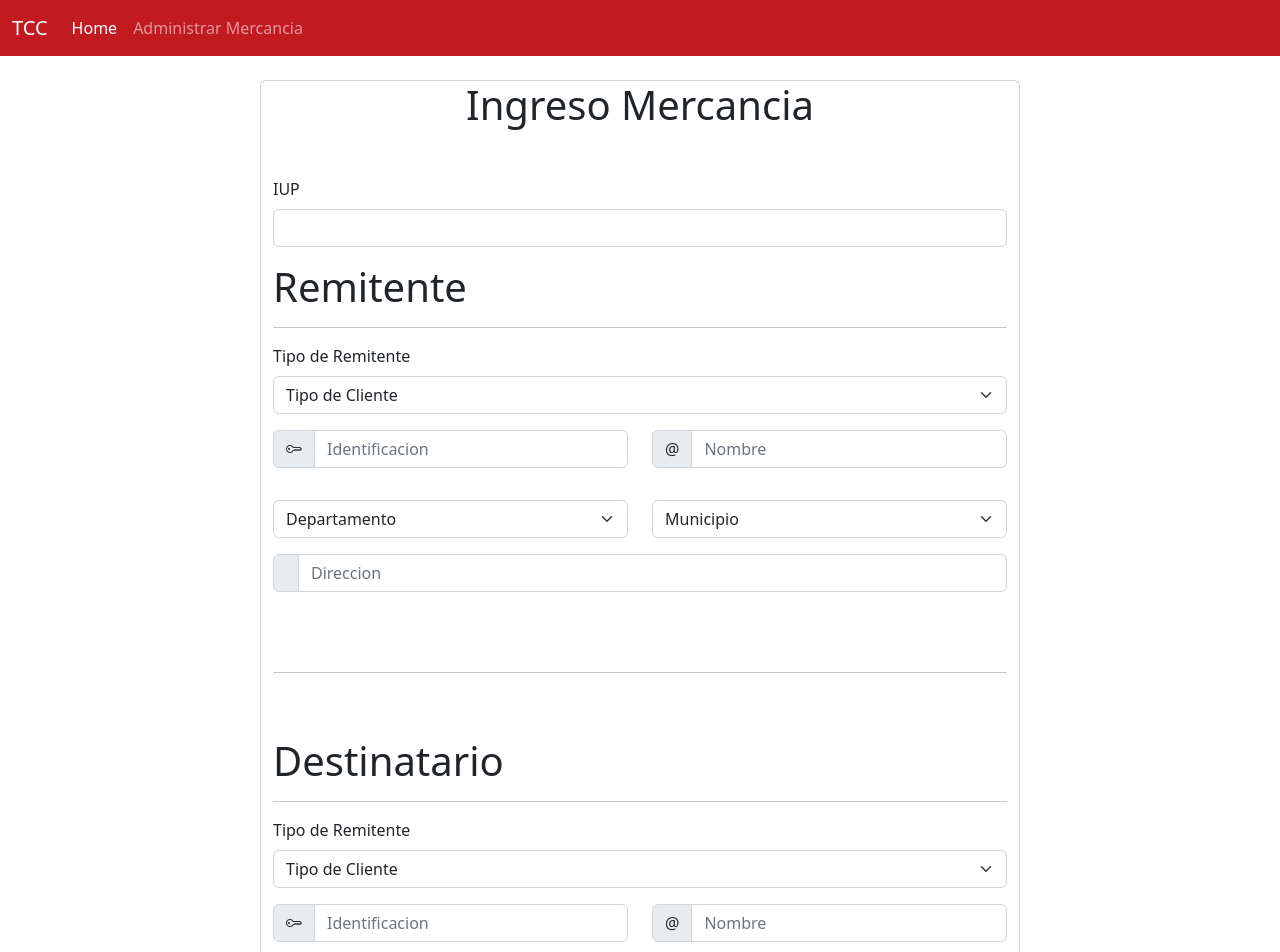
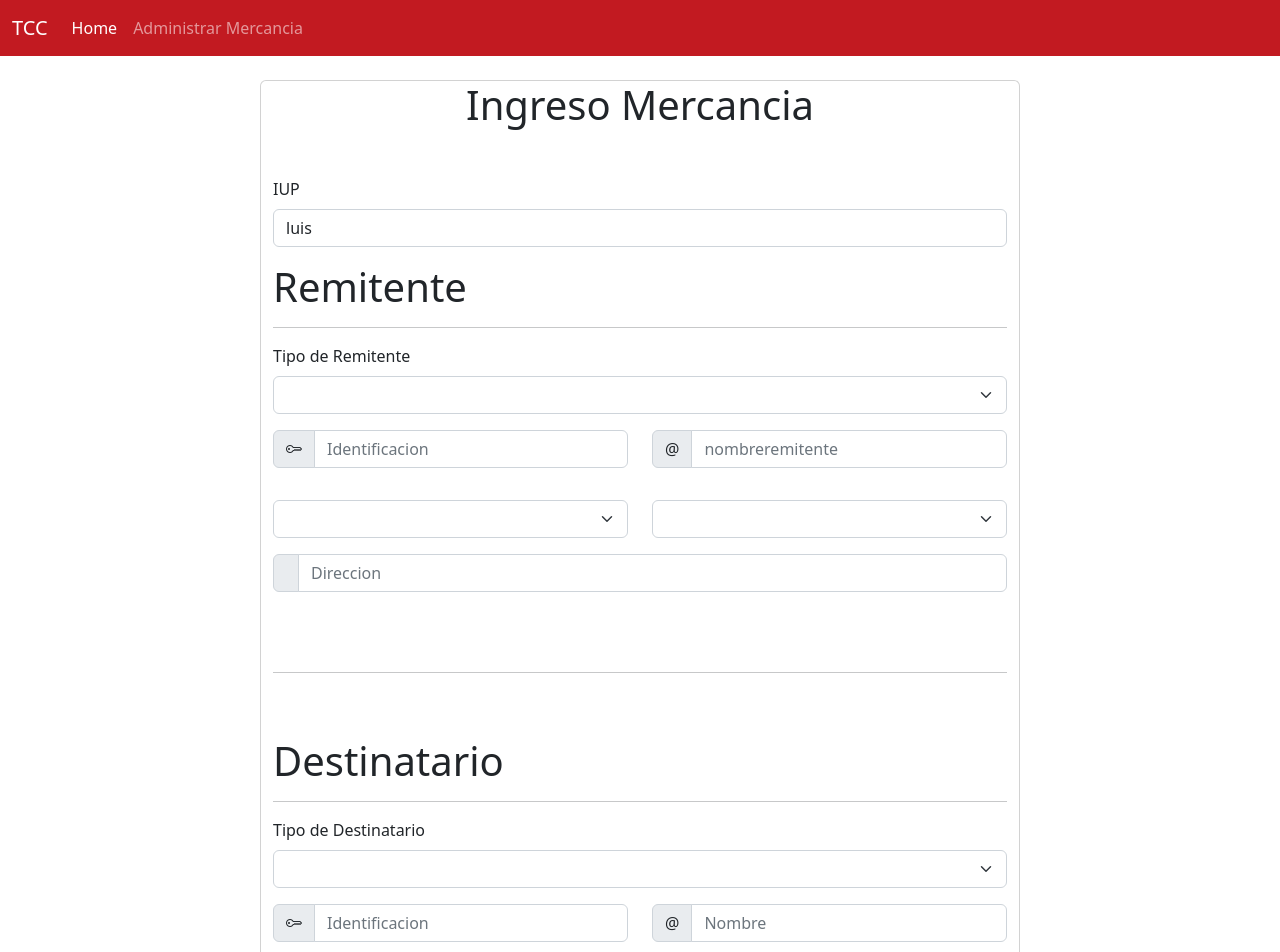
Before and after one commit to naacho74/ProyectoTcc, an Angular app: page / in a window 1280 px wide. Shown: the top 952 px of the page. Built offline with nearby package versions, Linux system fonts and the light colour scheme.

Commit message:
validacion formulario

```diff
--- a/src/app/app.module.ts
+++ b/src/app/app.module.ts
@@ -8,6 +8,8 @@ import { FooterComponent } from './shared/footer/footer.component';
 import { HomeComponent } from './home/home.component';
 import { MercanciaComponent } from './mercancia/mercancia.component';
 import { FormularioRegistroComponent } from './formulario-registro/formulario-registro.component';
+
+import {ReactiveFormsModule} from '@angular/forms'
 
 @NgModule({
   declarations: [
@@ -20,7 +22,8 @@ import { FormularioRegistroComponent } from './formulario-registro/formulario-re
   ],
   imports: [
     BrowserModule,
-    AppRoutingModule
+    AppRoutingModule,
+    ReactiveFormsModule
   ],
   providers: [],
   bootstrap: [AppComponent]
--- a/src/app/formulario-registro/formulario-registro.component.html
+++ b/src/app/formulario-registro/formulario-registro.component.html
@@ -1,7 +1,7 @@
 <div class="container">
     <div class="row">
         <div class="col-12 col-md-8 card mx-auto d-block ">
-            <form>
+            <form [formGroup]="formulario" (ngSubmit)="analizarFormulario()">
                 <div class="row">
                     <div class="col-12">
                         <h1 class="mb-5 text-center">Ingreso Mercancia</h1>
@@ -11,7 +11,9 @@
 
                 <div class="mb-3">
                     <label class="form-label">IUP</label>
-                    <input type="text" class="form-control" id="">
+                    <input type="text" class="form-control" id="" formControlName="iup">
+                    <div *ngIf="formulario.get('iup')?.touched && formulario.get('iup')?.errors?.['required']" id="emailHelp" class="form-text text-danger fw-bold">Este Campo es Obligatorio</div>
+                    <div *ngIf="formulario.get('iup')?.touched && formulario.get('iup')?.errors?.['minlength']" id="emailHelp" class="form-text text-danger fw-bold">Este Campo debe tener al menos 6 caractéres</div>
                     <div id="emailHelp" class="form-text"></div>
                 </div>
                 <h1>Remitente</h1>
@@ -20,7 +22,8 @@
 
                 <div class="mb-3">
                     <label class="form-label">Tipo de Remitente</label>
-                    <select class="form-select" aria-label="Default select example">
+                    <select class="form-select" aria-label="Default select example" formControlName="tiporemitente" >
+
                         <option selected>Tipo de Cliente</option>
                         <option value="1">Empresa</option>
                         <option value="2">Persona Natural</option>
@@ -36,13 +39,16 @@
                                 <span class="input-group-text" id="basic-addon1">
                                     <i class="bi bi-key"></i>
                                 </span>
-                                <input type="text" class="form-control" placeholder="Identificacion">
+                                <input  type="text" class="form-control" placeholder="Identificacion" formControlName="idremitente">
+                                <div *ngIf="formulario.get('idremitente')?.touched && formulario.get('idremitente')?.errors?.['required']" id="emailHelp" class="form-text text-danger fw-bold">Este Campo es Obligatorio</div>
+
                             </div>
                         </div>
                         <div class="col-6">
                             <div class="input-group mb-3">
                                 <span class="input-group-text" id="basic-addon1">@</span>
-                                <input type="text" class="form-control" placeholder="Nombre">
+                                <input type="text" class="form-control" placeholder="nombreremitente" formControlName="nombreremitente">
+                                <div *ngIf="formulario.get('nombreremitente')?.touched && formulario.get('nombreremitente')?.errors?.['required']" id="emailHelp" class="form-text text-danger fw-bold">Este Campo es Obligatorio</div>
                             </div>
                         </div>
                     </div>
@@ -51,7 +57,8 @@
                 <div class="mb-3">
                     <div class="row">
                         <div class="col-6">
-                            <select class="form-select" aria-label="Default select example">
+                            <select class="form-select" aria-label="Default select example" formControlName="departamentoremitente">
+
                                 <option selected>Departamento</option>
                                 <option value="1">One</option>
                                 <option value="2">Two</option>
@@ -60,7 +67,8 @@
 
                         </div>
                         <div class="col-6">
-                            <select class="form-select" aria-label="Default select example">
+                            <select class="form-select" aria-label="Default select example" formControlName="municipioremitente">
+
                                 <option selected>Municipio</option>
                                 <option value="1">One</option>
                                 <option value="2">Two</option>
@@ -75,7 +83,8 @@
                         <span class="input-group-text" id="basic-addon1">
                            <i></i>
                         </span>
-                        <input type="text" class="form-control" placeholder="Direccion" >
+                        <input type="text" class="form-control" placeholder="Direccion" formControlName="direccionremitente">
+                        <div *ngIf="formulario.get('direccionremitente')?.touched && formulario.get('direccionremitente')?.errors?.['required']" id="emailHelp" class="form-text text-danger fw-bold">Este Campo es Obligatorio</div>
                       </div>
 
                    </div>
@@ -89,8 +98,9 @@
                 <hr>
 
                 <div class="mb-3">
-                    <label class="form-label">Tipo de Remitente</label>
-                    <select class="form-select" aria-label="Default select example">
+                    <label class="form-label">Tipo de Destinatario</label>
+                    <select class="form-select" aria-label="Default select example" formControlName="tipodestinatario">
+
                         <option selected>Tipo de Cliente</option>
                         <option value="1">Empresa</option>
                         <option value="2">Persona Natural</option>
@@ -106,13 +116,15 @@
                                 <span class="input-group-text" id="basic-addon1">
                                     <i class="bi bi-key"></i>
                                 </span>
-                                <input type="text" class="form-control" placeholder="Identificacion">
+                                <input type="text" class="form-control" placeholder="Identificacion" formControlName="iddestinatario">
+                                <div *ngIf="formulario.get('iddestinatario')?.touched && formulario.get('iddestinatario')?.errors?.['required']" id="emailHelp" class="form-text text-danger fw-bold">Este Campo es Obligatorio</div>
                             </div>
                         </div>
                         <div class="col-6">
                             <div class="input-group mb-3">
                                 <span class="input-group-text" id="basic-addon1">@</span>
-                                <input type="text" class="form-control" placeholder="Nombre">
+                                <input type="text" class="form-control" placeholder="Nombre" formControlName="nombredestinatario">
+                                <div *ngIf="formulario.get('nombredestinatario')?.touched && formulario.get('nombredestinatario')?.errors?.['required']" id="emailHelp" class="form-text text-danger fw-bold">Este Campo es Obligatorio</div>
                             </div>
                         </div>
                     </div>
@@ -121,7 +133,8 @@
                 <div class="mb-3">
                     <div class="row">
                         <div class="col-6">
-                            <select class="form-select" aria-label="Default select example">
+                            <select class="form-select" aria-label="Default select example" formControlName="departamentodestinatario">
+
                                 <option selected>Departamento</option>
                                 <option value="1">One</option>
                                 <option value="2">Two</option>
@@ -130,7 +143,8 @@
 
                         </div>
                         <div class="col-6">
-                            <select class="form-select" aria-label="Default select example">
+                            <select class="form-select" aria-label="Default select example" formControlName="municipiodestinatario">
+
                                 <option selected>Municipio</option>
                                 <option value="1">One</option>
                                 <option value="2">Two</option>
@@ -145,7 +159,8 @@
                         <span class="input-group-text" id="basic-addon1">
                            <i></i>
                         </span>
-                        <input type="text" class="form-control" placeholder="Direccion" >
+                        <input type="text" class="form-control" placeholder="Direccion" formControlName="direcciondestinatario" >
+                        <div *ngIf="formulario.get('direcciondestinatario')?.touched && formulario.get('direcciondestinatario')?.errors?.['required']" id="emailHelp" class="form-text text-danger fw-bold">Este Campo es Obligatorio</div>
                       </div>
 
                    </div>
--- a/src/app/formulario-registro/formulario-registro.component.ts
+++ b/src/app/formulario-registro/formulario-registro.component.ts
@@ -1,4 +1,6 @@
 import { Component, OnInit } from '@angular/core';
+import {FormGroup,FormBuilder,Validators} from '@angular/forms'
+
 
 @Component({
   selector: 'app-formulario-registro',
@@ -7,9 +9,41 @@ import { Component, OnInit } from '@angular/core';
 })
 export class FormularioRegistroComponent implements OnInit {
 
-  constructor() { }
+formulario!:FormGroup;
+
+  constructor(public fabricaDiccionario:FormBuilder) {
+
+   }
 
   ngOnInit(): void {
+
+    this.formulario=this.inicializarFormulario()
+
   }
 
+  public analizarFormulario():void{
+    console.log(this.formulario.value)
+  }
+
+  public inicializarFormulario():FormGroup{
+    return this.fabricaDiccionario.group({
+      iup:['luis',[Validators.required,Validators.minLength(6)]],
+      tiporemitente:['',[Validators.required,Validators.minLength(6)]],
+      idremitente:['',[Validators.required,Validators.minLength(6)]],
+      nombreremitente:['',[Validators.required,Validators.minLength(6)]],
+      departamentoremitente:['',[Validators.required,Validators.minLength(6)]],
+      municipioremitente:['',[Validators.required,Validators.minLength(6)]],
+      direccionremitente:['',[Validators.required,Validators.minLength(6)]],
+      tipodestinatario:['',[Validators.required,Validators.minLength(6)]],
+      iddestinatario:['',[Validators.required,Validators.minLength(6)]],
+      nombredestinatario:['',[Validators.required,Validators.minLength(6)]],
+      departamentodestinatario:['',[Validators.required,Validators.minLength(6)]],
+      municipiodestinatario:['',[Validators.required,Validators.minLength(6)]],
+      direcciondestinatario:['',[Validators.required,Validators.minLength(6)]]
+    })
+
+  }
+
+
+
 }
```
